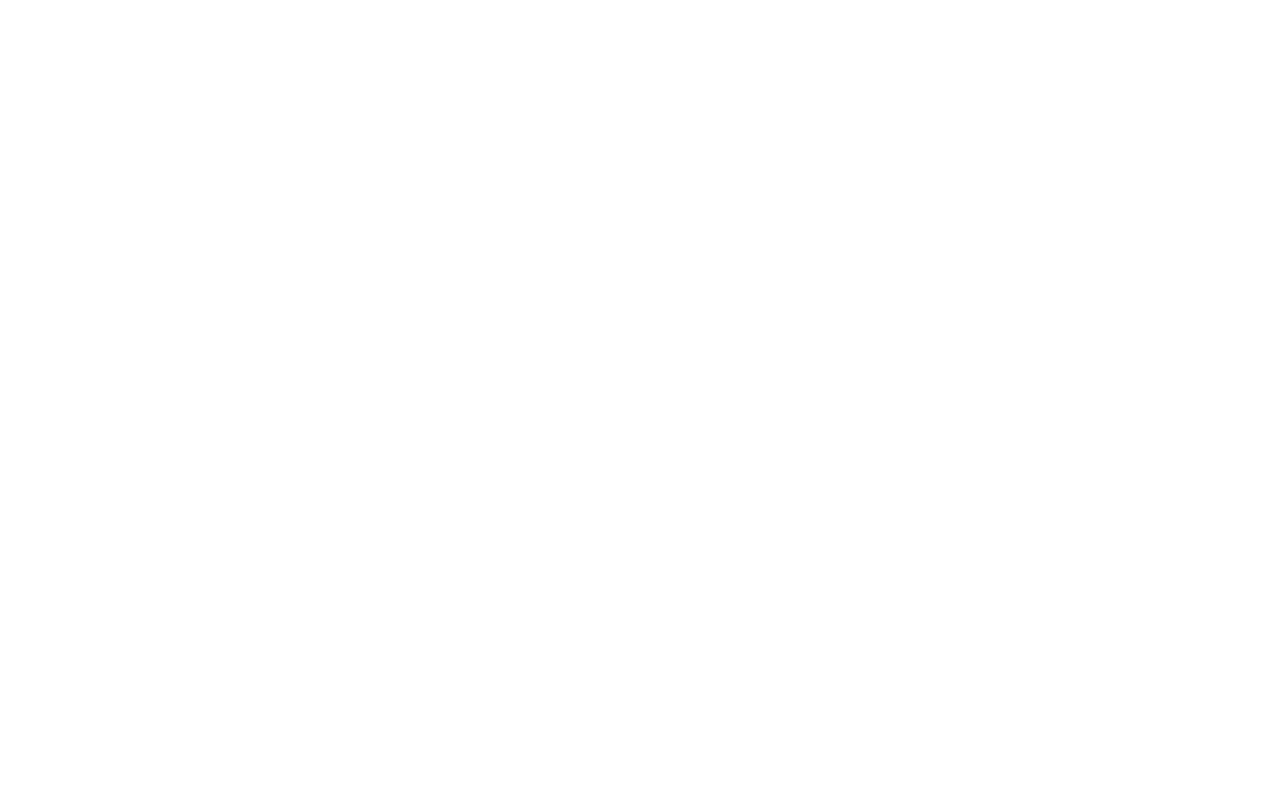
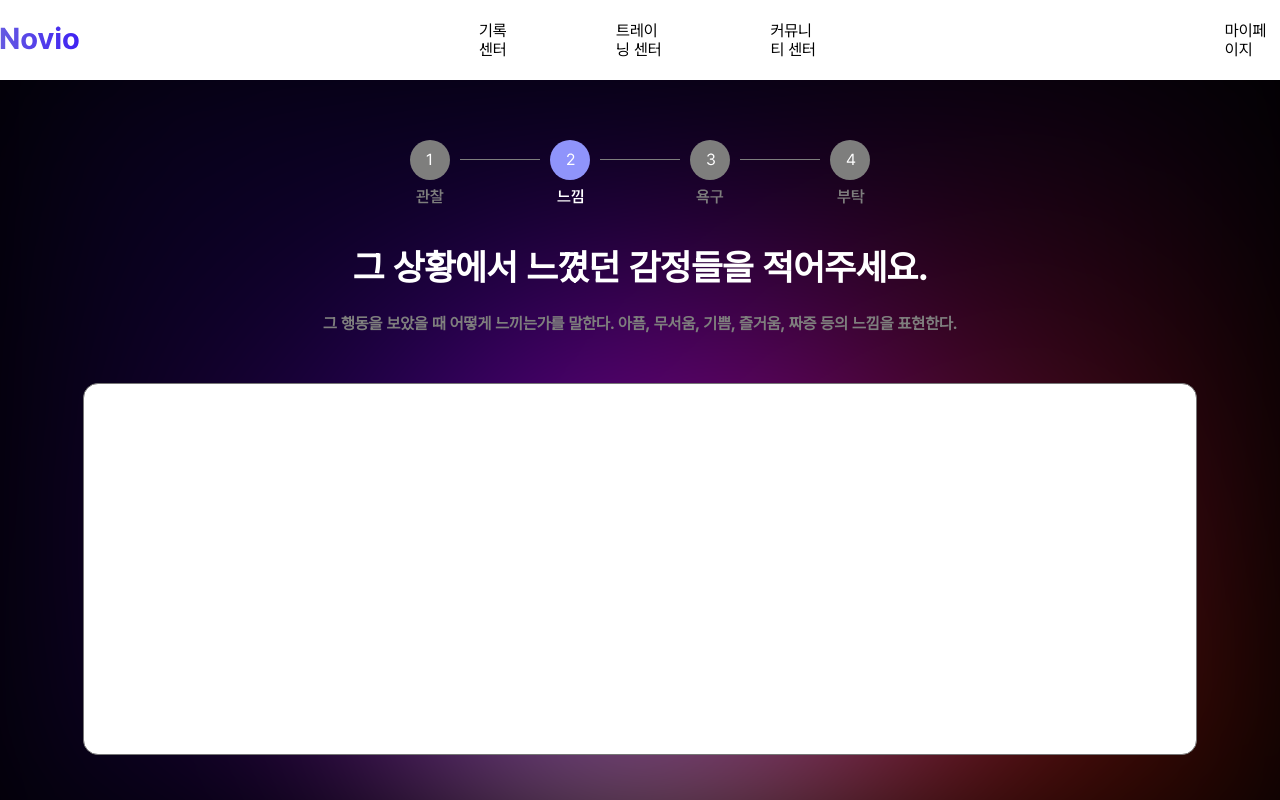
Before and after one commit to baekseojin/Novio, a React (Create React App) app: page /record/feeling in a window 1280 px wide. Before the commit this address had no page. Built offline with nearby package versions, Linux system fonts and the light colour scheme.

Commit message:
ADD: Feeling Page

```diff
--- a/src/App.js
+++ b/src/App.js
@@ -9,6 +9,7 @@
         <Route path="/" element={<P.Main />} />
         <Route path="/record" element={<P.Record />} />
         <Route path="/record/observation" element={<P.Observation />} />
+        <Route path="/record/feeling" element={<P.Feeling />} />
       </Routes>
     </Router>
   );
--- a/src/pages/index.js
+++ b/src/pages/index.js
@@ -1,3 +1,4 @@
 export { default as Main } from "./main";
 export { default as Record } from "./record/choice";
 export { default as Observation } from "./record/observation";
+export { default as Feeling } from "./record/feeling";
--- /dev/null
+++ b/src/pages/record/feeling/index.js
@@ -0,0 +1,107 @@
+import { Link } from "react-router-dom";
+import * as C from "../../../components/index";
+import { styled } from "styled-components";
+import Background from "../../../assets/Background.svg";
+import { ReactComponent as FeelingTimeline } from "../../../assets/FeelingTimeline.svg";
+
+const Feeling = () => {
+  return (
+    <Container>
+      <C.Header />
+      <FeelingContainer>
+        <FeelingTimeline />
+        <Bold>그 상황에서 느꼈던 감정들을 적어주세요.</Bold>
+        <SemiBold>
+          그 행동을 보았을 때 어떻게 느끼는가를 말한다. 아픔, 무서움, 기쁨,
+          즐거움, 짜증 등의 느낌을 표현한다.
+        </SemiBold>
+        <TextBox></TextBox>
+        <Link to="/record/need">
+          <Button>다음</Button>
+        </Link>
+      </FeelingContainer>
+    </Container>
+  );
+};
+
+const Container = styled.div`
+  width: 100vw;
+  height: 100vh;
+
+  background-color: black;
+  background-image: url(${Background});
+  background-position: center;
+  background-size: cover;
+  background-repeat: no-repeat;
+
+  overflow-x: hidden;
+  overflow-y: hidden;
+  box-sizing: border-box;
+`;
+
+const FeelingContainer = styled.div`
+  width: 100%;
+  height: 100%;
+
+  display: flex;
+  margin-top: 60px;
+
+  align-items: center;
+  flex-direction: column;
+`;
+
+const Bold = styled.div`
+  font-size: 36px;
+  font-weight: bold;
+  color: white;
+  margin-top: 40px;
+`;
+
+const SemiBold = styled.div`
+  font-size: 16px;
+  font-weight: 600;
+  color: #7e7e7d;
+  margin-top: 25px;
+`;
+
+const TextBox = styled.textarea`
+  width: 1092px;
+  height: 350px;
+  padding: 10px;
+
+  background-color: white;
+  color: #7e7e7d;
+
+  border-radius: 15px;
+  margin-top: 50px;
+  margin-bottom: 50px;
+  resize: none;
+
+  &:focus {
+    border: 2px solid #0a7bff;
+    outline: none;
+  }
+`;
+
+const Button = styled.button`
+  width: 200px;
+  height: 60px;
+  border-radius: 100px;
+  border: none;
+  margin-bottom: 50px;
+
+  background: linear-gradient(to right, #a799fd, #3423ff);
+
+  color: white;
+  font-weight: Bold;
+  font-size: 20px;
+  cursor: pointer;
+
+  &:hover {
+    background-color: #6fc5ff;
+    box-shadow: 0 0 20px #6fc5ff50;
+    transform: scale(1.1);
+  }
+`;
+
+export default Feeling;
```
Also changed, not shown: src/assets/FeelingTimeline.svg (added).
